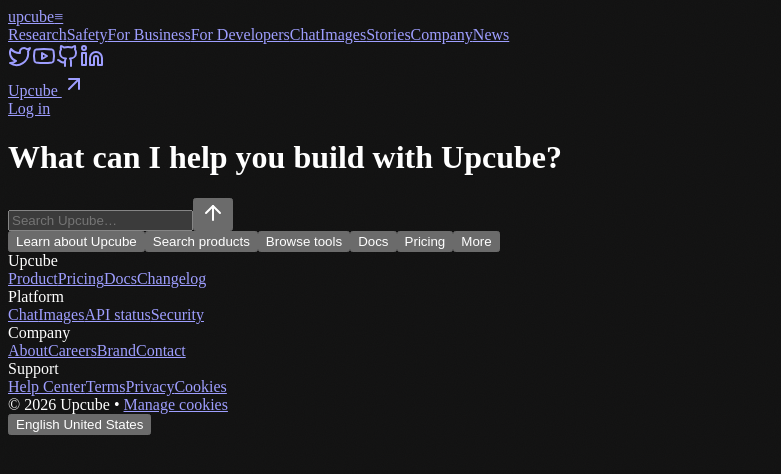
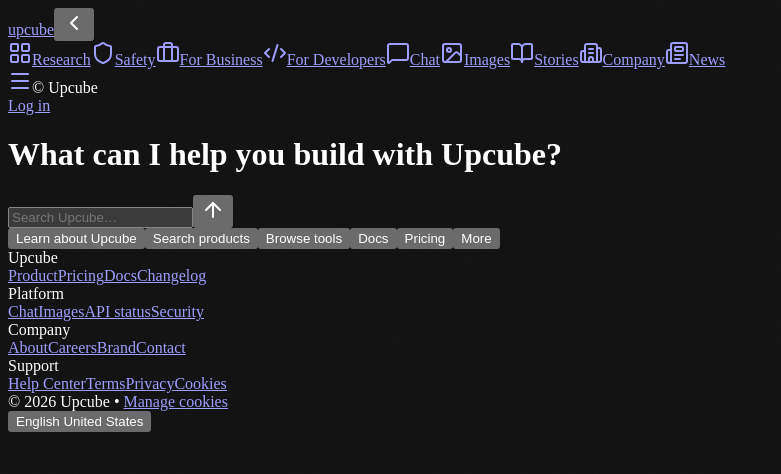
Before and after one commit to shadabchow-ui/upcube-frontend, a Next.js app: page / in a window 1280 px wide. Shown: the top 474 px of the page, without its empty margins (0-781 px from the left). Built offline with nearby package versions, Linux system fonts and the light colour scheme.

Commit message:
Update left-nav.tsx

```diff
--- a/components/left-nav.tsx
+++ b/components/left-nav.tsx
@@ -1,88 +1,145 @@
+'use client'
+
 import Link from 'next/link'
+import { useEffect, useMemo, useState } from 'react'
+import { usePathname } from 'next/navigation'
+import { cn } from '@/lib/utils'
 import { Button } from '@/components/ui/button'
 import {
-  Github,
-  Twitter,
-  Youtube,
-  Linkedin,
-  ArrowUpRight,
+  LayoutGrid,
+  Shield,
+  Briefcase,
+  Code2,
+  MessageSquare,
+  Image as ImageIcon,
+  BookOpen,
+  Building2,
+  Newspaper,
+  Menu,
+  ChevronLeft,
+  ChevronRight,
 } from 'lucide-react'
 
-const nav = [
-  { label: 'Research', href: '/research' },
-  { label: 'Safety', href: '/safety' },
-  { label: 'For Business', href: '/business' },
-  { label: 'For Developers', href: '/developers' },
-  { label: 'Chat', href: '/chat' },
-  { label: 'Images', href: '/images' },
-  { label: 'Stories', href: '/stories' },
-  { label: 'Company', href: '/company' },
-  { label: 'News', href: '/news' },
+type NavItem = {
+  label: string
+  href: string
+  icon: React.ComponentType<{ className?: string }>
+}
+
+const nav: NavItem[] = [
+  { label: 'Research', href: '/research', icon: LayoutGrid },
+  { label: 'Safety', href: '/safety', icon: Shield },
+  { label: 'For Business', href: '/business', icon: Briefcase },
+  { label: 'For Developers', href: '/developers', icon: Code2 },
+  { label: 'Chat', href: '/chat', icon: MessageSquare },
+  { label: 'Images', href: '/images', icon: ImageIcon },
+  { label: 'Stories', href: '/stories', icon: BookOpen },
+  { label: 'Company', href: '/company', icon: Building2 },
+  { label: 'News', href: '/news', icon: Newspaper },
 ]
 
 export function LeftNav() {
+  const pathname = usePathname()
+  const storageKey = 'upcube:leftnav:collapsed'
+  const [collapsed, setCollapsed] = useState(false)
+
+  useEffect(() => {
+    const saved = typeof window !== 'undefined' ? window.localStorage.getItem(storageKey) : null
+    if (saved === '1') setCollapsed(true)
+  }, [])
+
+  function toggle() {
+    setCollapsed((v) => {
+      const next = !v
+      try {
+        window.localStorage.setItem(storageKey, next ? '1' : '0')
+      } catch {}
+      return next
+    })
+  }
+
+  const width = collapsed ? 'w-[72px]' : 'w-64'
+
+  const activeHref = useMemo(() => {
+    if (!pathname) return null
+    const match = nav.find((n) => pathname === n.href)
+    return match?.href ?? null
+  }, [pathname])
+
   return (
-    <aside className="sticky top-0 h-dvh w-64 shrink-0 border-r bg-background/80 backdrop-blur">
-      <div className="flex h-full flex-col px-4 py-4">
-        {/* Brand */}
-        <div className="flex items-center justify-between">
-          <Link href="/" className="text-sm font-semibold tracking-tight">
+    <aside
+      className={cn(
+        'sticky top-0 h-dvh shrink-0 border-r border-white/10 bg-black/40 backdrop-blur-xl',
+        width
+      )}
+    >
+      <div className="flex h-full flex-col px-3 py-3">
+        {/* Top row */}
+        <div className={cn('flex items-center', collapsed ? 'justify-center' : 'justify-between')}>
+          <Link
+            href="/"
+            className={cn(
+              'text-sm font-semibold tracking-tight text-white/90 hover:text-white',
+              collapsed && 'hidden'
+            )}
+          >
             upcube
           </Link>
-          <Button variant="ghost" size="icon" className="h-8 w-8 rounded-full" asChild>
-            <Link href="/menu" aria-label="Menu">
-              <span className="text-lg leading-none">≡</span>
-            </Link>
+
+          <Button
+            variant="ghost"
+            size="icon"
+            className="h-9 w-9 rounded-full text-white/70 hover:bg-white/5 hover:text-white"
+            onClick={toggle}
+            aria-label={collapsed ? 'Expand sidebar' : 'Collapse sidebar'}
+          >
+            {collapsed ? <ChevronRight className="h-4 w-4" /> : <ChevronLeft className="h-4 w-4" />}
           </Button>
         </div>
 
         {/* Nav */}
-        <nav className="mt-6 flex flex-col gap-1">
-          {nav.map((item) => (
-            <Link
-              key={item.href}
-              href={item.href}
-              className="rounded-lg px-2 py-2 text-sm text-muted-foreground hover:bg-muted/40 hover:text-foreground"
-            >
-              {item.label}
-            </Link>
-          ))}
+        <nav className={cn('mt-4 flex flex-col gap-1', collapsed && 'items-center')}>
+          {nav.map((item) => {
+            const Icon = item.icon
+            const isActive = activeHref === item.href
+
+            return (
+              <Link
+                key={item.href}
+                href={item.href}
+                className={cn(
+                  'group flex items-center gap-3 rounded-lg px-3 py-2 text-[13px]',
+                  'text-white/55 hover:text-white',
+                  'hover:bg-white/5',
+                  isActive && 'bg-white/6 text-white',
+                  collapsed && 'w-10 justify-center px-0'
+                )}
+              >
+                <Icon className={cn('h-4 w-4', isActive ? 'text-white' : 'text-white/60')} />
+                <span className={cn('truncate', collapsed && 'hidden')}>{item.label}</span>
+              </Link>
+            )
+          })}
         </nav>
 
-        {/* Bottom links / social */}
-        <div className="mt-auto pt-6">
-          <div className="flex items-center gap-2">
-            <Button variant="ghost" size="icon" className="h-9 w-9 rounded-full" asChild>
-              <a href="https://x.com" target="_blank" rel="noreferrer" aria-label="X">
-                <Twitter className="h-4 w-4" />
-              </a>
-            </Button>
-            <Button variant="ghost" size="icon" className="h-9 w-9 rounded-full" asChild>
-              <a href="https://youtube.com" target="_blank" rel="noreferrer" aria-label="YouTube">
-                <Youtube className="h-4 w-4" />
-              </a>
-            </Button>
-            <Button variant="ghost" size="icon" className="h-9 w-9 rounded-full" asChild>
-              <a href="https://github.com" target="_blank" rel="noreferrer" aria-label="GitHub">
-                <Github className="h-4 w-4" />
-              </a>
-            </Button>
-            <Button variant="ghost" size="icon" className="h-9 w-9 rounded-full" asChild>
-              <a href="https://linkedin.com" target="_blank" rel="noreferrer" aria-label="LinkedIn">
-                <Linkedin className="h-4 w-4" />
-              </a>
+        {/* Bottom-left subtle controls */}
+        <div className="mt-auto pt-3">
+          <div className={cn('flex items-center', collapsed ? 'justify-center' : 'justify-between')}>
+            <Button
+              variant="ghost"
+              size="icon"
+              className="h-9 w-9 rounded-full text-white/60 hover:bg-white/5 hover:text-white"
+              aria-label="Menu"
+              asChild
+            >
+              <Link href="/menu">
+                <Menu className="h-4 w-4" />
+              </Link>
             </Button>
 
-            <div className="ml-auto text-xs text-muted-foreground">
-              <a
-                className="inline-flex items-center gap-1 hover:text-foreground"
-                href="https://upcube.ai"
-                target="_blank"
-                rel="noreferrer"
-              >
-                Upcube <ArrowUpRight className="h-3 w-3" />
-              </a>
-            </div>
+            <span className={cn('text-[11px] text-white/40', collapsed && 'hidden')}>
+              © Upcube
+            </span>
           </div>
         </div>
       </div>
```
